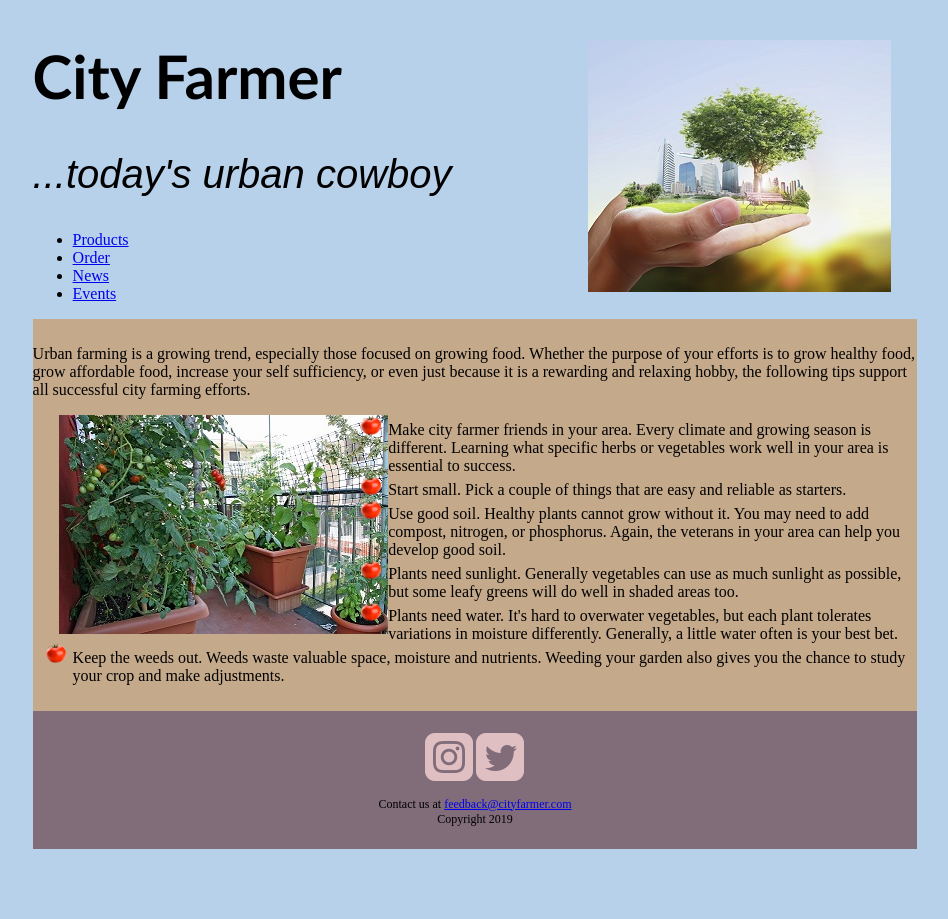
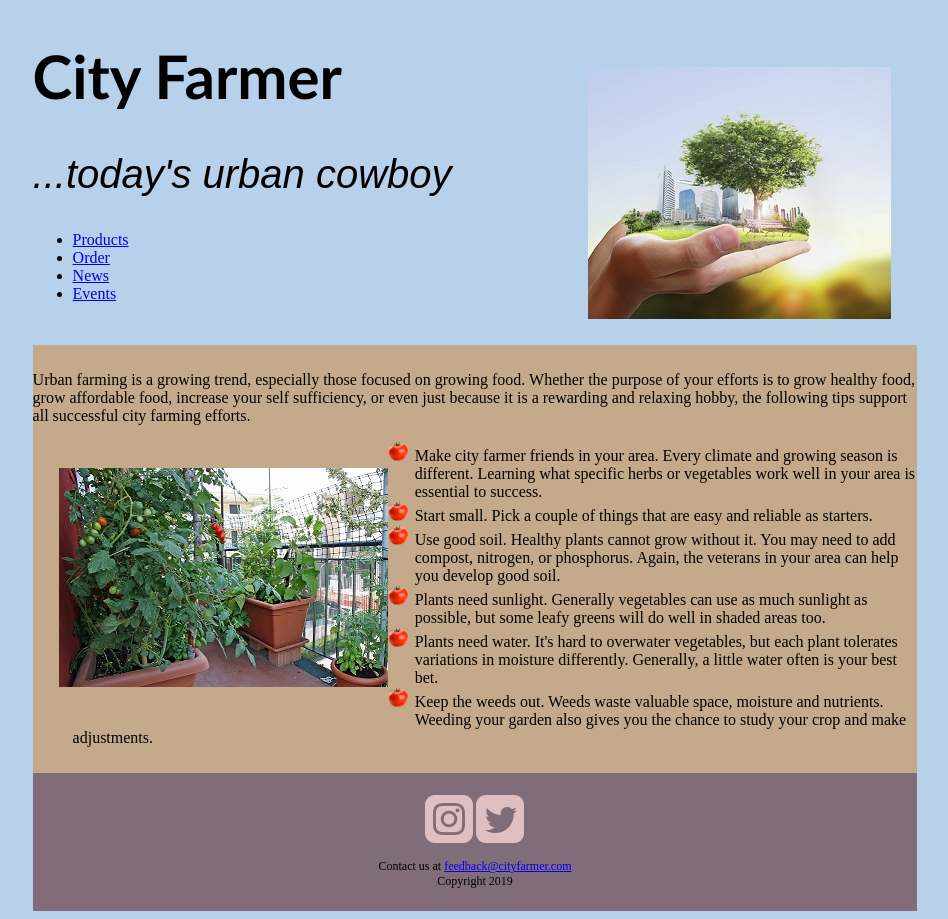
Before and after one commit to LeatheG/LeatheG.github.io, a plain HTML site: page cityfarmer/CityFarmer/cf_index.html in a window 1280 px wide. Shown: the whole page, without its empty margins (165-1113 px from the left). Before the commit the page ends 857 px from the top, so only its background shows below. Drawn offline with Linux system fonts and the light colour scheme.

Commit message:
Update cf_styles.css

```diff
--- a/cityfarmer/CityFarmer/css/cf_styles.css
+++ b/cityfarmer/CityFarmer/css/cf_styles.css
@@ -47,10 +47,10 @@ body{
 }
 .floatright{
     float: right;
-    margin-right: 3%;
+    margin: 3%;
 }
 
 .floatleft{
     float: left;
-    margin-left: 3%;
+    margin: 3%;
 }
```
